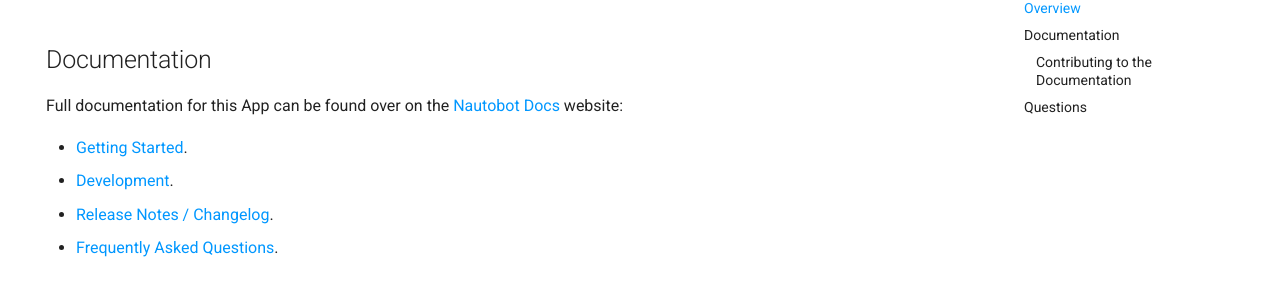
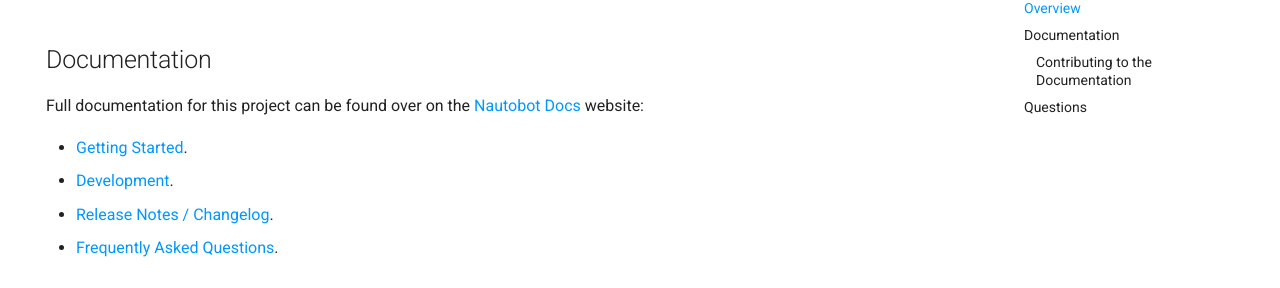
Before and after one commit to nautobot/pylint-nautobot, an MkDocs documentation site: the page built from docs/index.md, in a window 1280 px wide and 900 px high, scrolled down 455 px. Shown: the part 164-452 px from the top of the window. Built offline with MkDocs 1.6.1 and Material for MkDocs 9.7.7, drawn with Linux system fonts in a browser that asks for light colours; comment, search, counter and statistics services are not loaded.

Commit message:
Apply suggestions from code review
Co-authored-by: Leo Kirchner <Kircheneer@users.noreply.github.com>

```diff
--- a/README.md
+++ b/README.md
@@ -17,7 +17,7 @@ This project contains custom [pylint](https://github.com/pylint-dev/pylint) rule
 
 ## Documentation
 
-Full documentation for this App can be found over on the [Nautobot Docs](https://docs.nautobot.com) website:
+Full documentation for this project can be found over on the [Nautobot Docs](https://docs.nautobot.com) website:
 
 - [Getting Started](https://docs.nautobot.com/projects/pylint-nautobot/en/latest/getting_started/).
 - [Development](https://docs.nautobot.com/projects/pylint-nautobot/en/latest/development).
```
Also changed, not shown: docs/development.md (+2 -2 lines).
